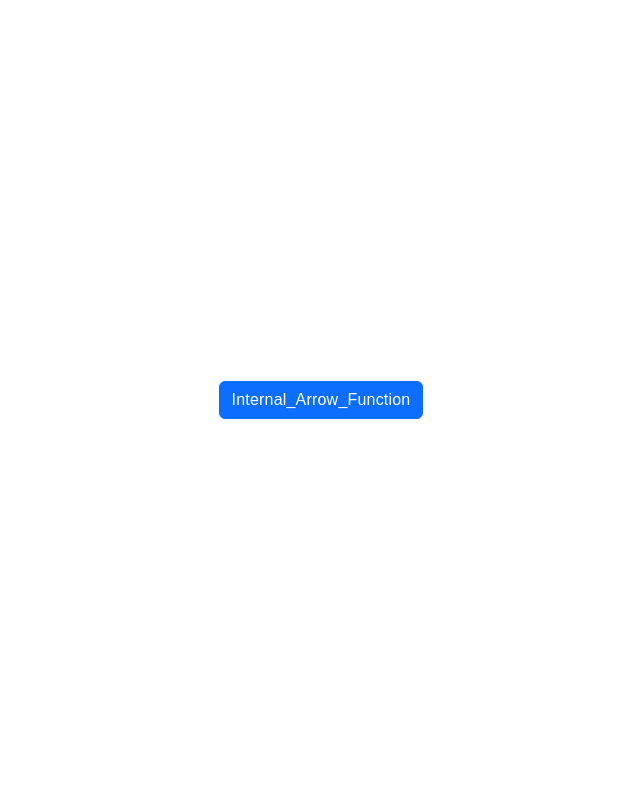
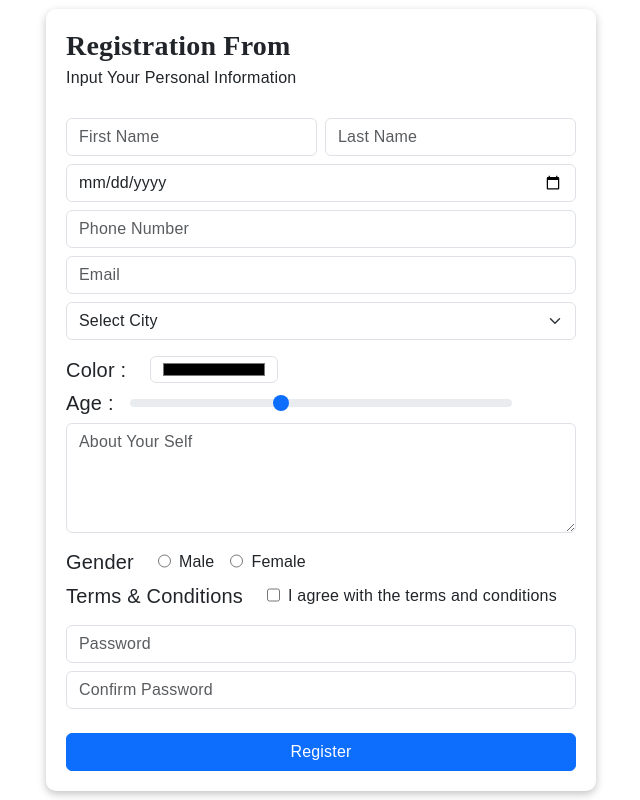
Before and after one commit to enamul90/react-app, a React (Vite) app in the folder app/: page / in a window 1280 px wide. Shown: the whole page, without its empty margins (319-959 px from the left). Built offline with nearby package versions, Linux system fonts and the light colour scheme.

Commit message:
from design done

```diff
--- a/app/public/index.css
+++ b/app/public/index.css
@@ -1,6 +1,7 @@
 *{
     margin: 0;
     padding: 0;
+    line-height: 100%;
     box-sizing: border-box;
     font-family: Arial, sans-serif;
     transition: background-color 0.3s ease;
--- a/app/src/App.jsx
+++ b/app/src/App.jsx
@@ -1,7 +1,10 @@
 import "bootstrap/dist/css/bootstrap.min.css";
 
 
-import Internal_Arrow_Function from "./components/Click_Event/Internal_Arrow_Function";
+
+import Registration_From from "./components/form/Registration_From";
+
+
 
 
 
@@ -11,7 +14,8 @@ export default function App() {
   return (
     <div>
 
-        <Internal_Arrow_Function />
+        <Registration_From />
+
     </div>
   )
 }
--- /dev/null
+++ b/app/src/assets/css/Login_From.module.css
@@ -0,0 +1,14 @@
+
+
+.card_aria{
+
+    width: 450px;
+    background-color:white;
+    border-radius: 10px;
+    box-shadow: rgba(0, 0, 0, 0.24) 0px 3px 8px;
+    padding: 20px;
+
+    & h3{
+        font-weight: 600;
+    }
+}
--- /dev/null
+++ b/app/src/assets/css/Registration_From.module.css
@@ -0,0 +1,15 @@
+
+
+
+.card_aria{
+
+    width: 550px;
+    background-color:white;
+    border-radius: 10px;
+    box-shadow: rgba(0, 0, 0, 0.24) 0px 3px 8px;
+    padding: 20px;
+
+    & h3{
+        font-weight: 600;
+    }
+}
--- /dev/null
+++ b/app/src/components/form/Registration_From.jsx
@@ -0,0 +1,111 @@
+import style from "../../assets/css/Registration_From.module.css"
+
+const Registration_From = () => {
+
+    const registerData = (Event)=>{
+        Event.preventDefault();
+        let FirstNme = Event.target.first_name.value;
+        let LastName = Event.target.last_name.value;
+        let DateOfBirth = Event.target.date_of_birth.value;
+        let MobileNumber = Event.target.phone_number.value;
+        let Email = Event.target.email.value;
+        let City = Event.target.city.value;
+        let Color = Event.target.color.value;
+        let Age = Event.target.age.value;
+        let About = Event.target.about.value;
+        let Gender = Event.target.gender.value;
+        let Trams = Event.target.trams.value;
+        let password = Event.target.password.value;
+        let confirmPassword = Event.target.confirmPassword.value;
+
+        if(password !== confirmPassword){
+            alert("Password and Confirm Password should be same");
+            return;
+        }
+
+
+
+        const FormData= {
+            FirstName: FirstNme,
+            LastName: LastName,
+            DateOfBirth: DateOfBirth,
+            MobileNumber: MobileNumber,
+            Email: Email,
+            City: City,
+            Color: Color,
+            Age: Age,
+            About: About,
+            Gender: Gender,
+            Trams: Trams,
+        }
+        console.log(FormData);
+    }
+
+
+    return (
+        <div className={style.card_aria}>
+            <h3>Registration From</h3>
+            <p>Input Your Personal Information </p>
+            <br />
+
+            <form onSubmit={registerData} >
+                <div className="d-flex">
+                    <input className="form-control mb-2 me-1" type="text" placeholder="First Name" name="first_name" required />
+                    <input className="form-control mb-2 ms-1" type="text" placeholder="Last Name" name="last_name" required />
+                </div>
+
+                <input className="form-control mb-2" type="date" placeholder="Date of Birth" name="date_of_birth" required />
+                <input className="form-control mb-2" type="tel" placeholder="Phone Number" name="phone_number" required />
+                <input className="form-control mb-2" type="email" placeholder="Email" name="email" required />
+
+                <select name="city" className=" form-select  mb-3"  required >
+                    <option value="">Select City</option>
+                    <option value="Dhaka">Dhaka</option>
+                    <option value="Chittagong">Chittagong</option>
+                    <option value="Rajshahi">Rajshahi</option>
+                    <option value="Sylhet">Sylhet</option>
+                    <option value="Barishal">Barishal</option>
+                    <option value="Rangpur">Rangpur</option>
+                    <option value="Mymensingh">Mymensingh</option>
+                    <option value="Khulna">Khulna</option>
+                    <option value="Comilla">Comilla</option>
+                    <option value="Savar">Savar</option>
+                </select>
+
+                <div className="d-flex align-items-center mb-2">
+                    <label className="fs-5 me-4" >Color :</label>
+                    <input className="form-control w-25" type="color" name="color" />
+                </div>
+
+                <div className="d-flex align-items-center mb-2">
+                    <label className="fs-5 me-3" >Age :</label>
+                    <input className=" form-range w-75" type="range" max={100} min={18}  name="age" />
+                </div>
+
+                <textarea className="form-control mb-3" name="about" placeholder="About Your Self" rows={4} />
+
+
+                <div className="d-flex align-items-center mb-2">
+                    <label className="me-4 fs-5" > Gender</label>
+
+                    <span className="d-flex align-items-center me-3"><input name="gender" type="radio"  className="form-check" value="Male" /> <label className="ms-2" >Male</label></span>
+                    <span className="d-flex align-items-center"><input name="gender" type="radio"  className="form-check" value="Female" /> <label className="ms-2" >Female</label></span>
+                </div>
+
+                <div className="d-flex align-items-center mb-3">
+                    <label className="me-4 fs-5" >Terms & Conditions</label>
+                    <input type="checkbox" name="trams" className="form-check" value={true} required />
+                    <label className="ms-2" >I agree with the terms and conditions</label>
+                </div>
+
+                <input className=" form-control mb-2" type="password" name="password" placeholder="Password" />
+                <input className=" form-control mb-2" type="password" name="confirmPassword" placeholder="Confirm Password" />
+
+                <br />
+                <button type="submit" className='btn btn-primary w-100'>Register</button>
+            </form>
+        </div>
+    );
+};
+
+export default Registration_From;
```
Also changed, not shown: app/src/components/form/Login_From.jsx (added, +38 -0 lines), app/src/components/form/Simple_From.jsx (added, +23 -0 lines).
